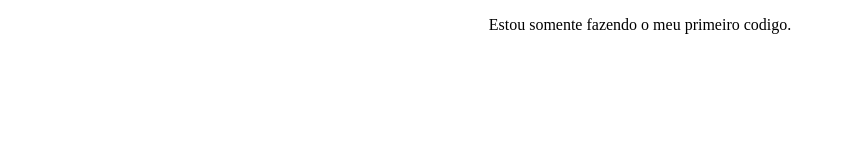
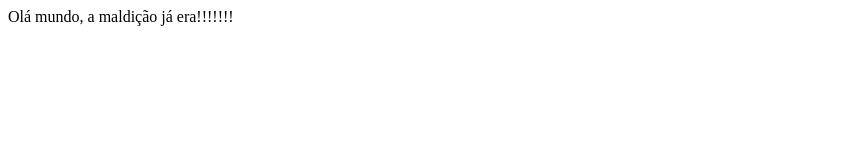
Before and after one commit to beginnerstudies/cursos, a plain HTML site: page ola-mundo/index.html in a window 1280 px wide. Shown: the whole page, without its empty margins (0-842 px from the left). Drawn offline with Linux system fonts and the light colour scheme.

Commit message:
refazendo

```diff
--- a/ola-mundo/index.html
+++ b/ola-mundo/index.html
@@ -1,12 +1,23 @@
 <!DOCTYPE html>
 
-<html>
-<head>
-<title> Olá Mundo </title>
+<html lang="pt-br">
+  <head>
+    <meta charset="UTF-8">
+    <title> Olá mundo!!!!!</title>
 </head>
+<body>
+Olá mundo, a maldição já era!!!!!!!
+
+</body>
+</html>
 
 
-<body>
-  <p align="center">Estou somente fazendo o meu primeiro codigo. </p>
-</body>
+
+
+
+
+
+
+
+
 </html>
```
